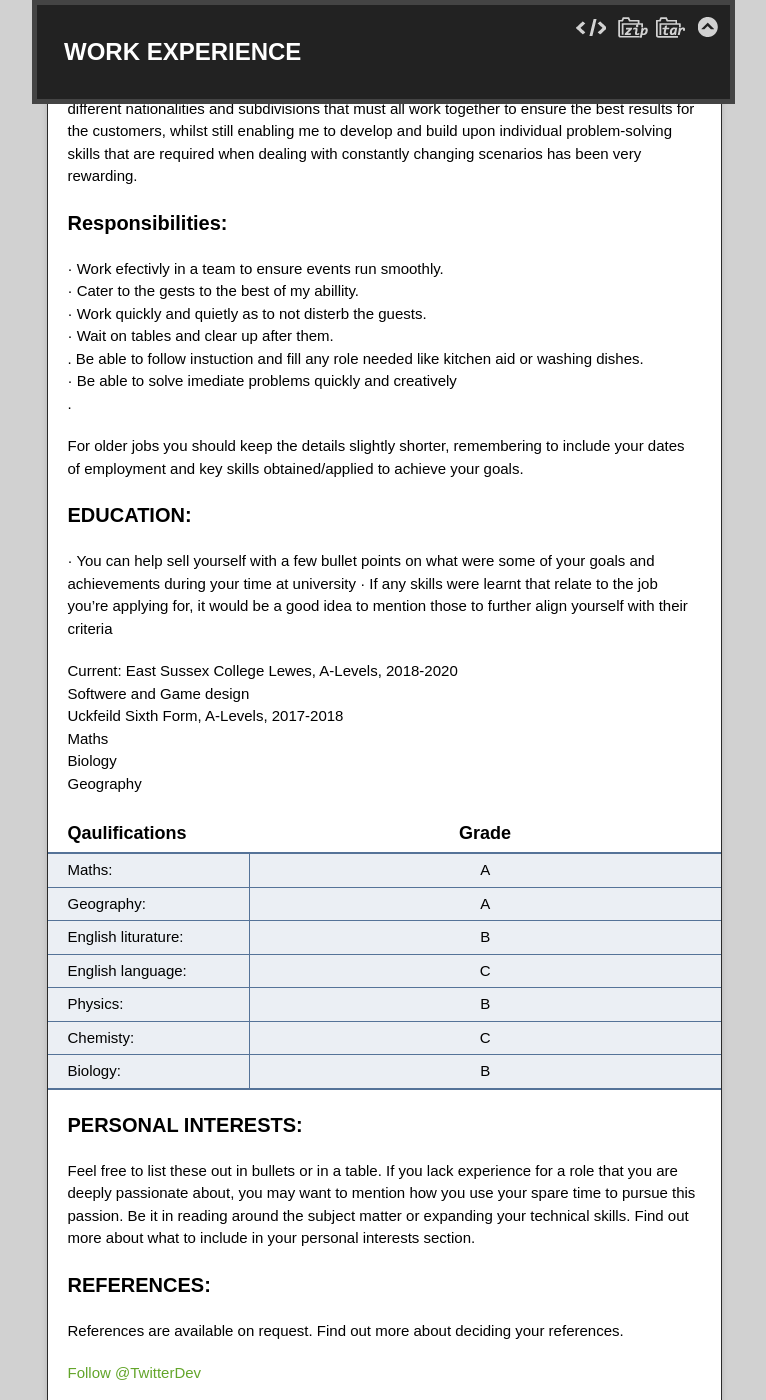
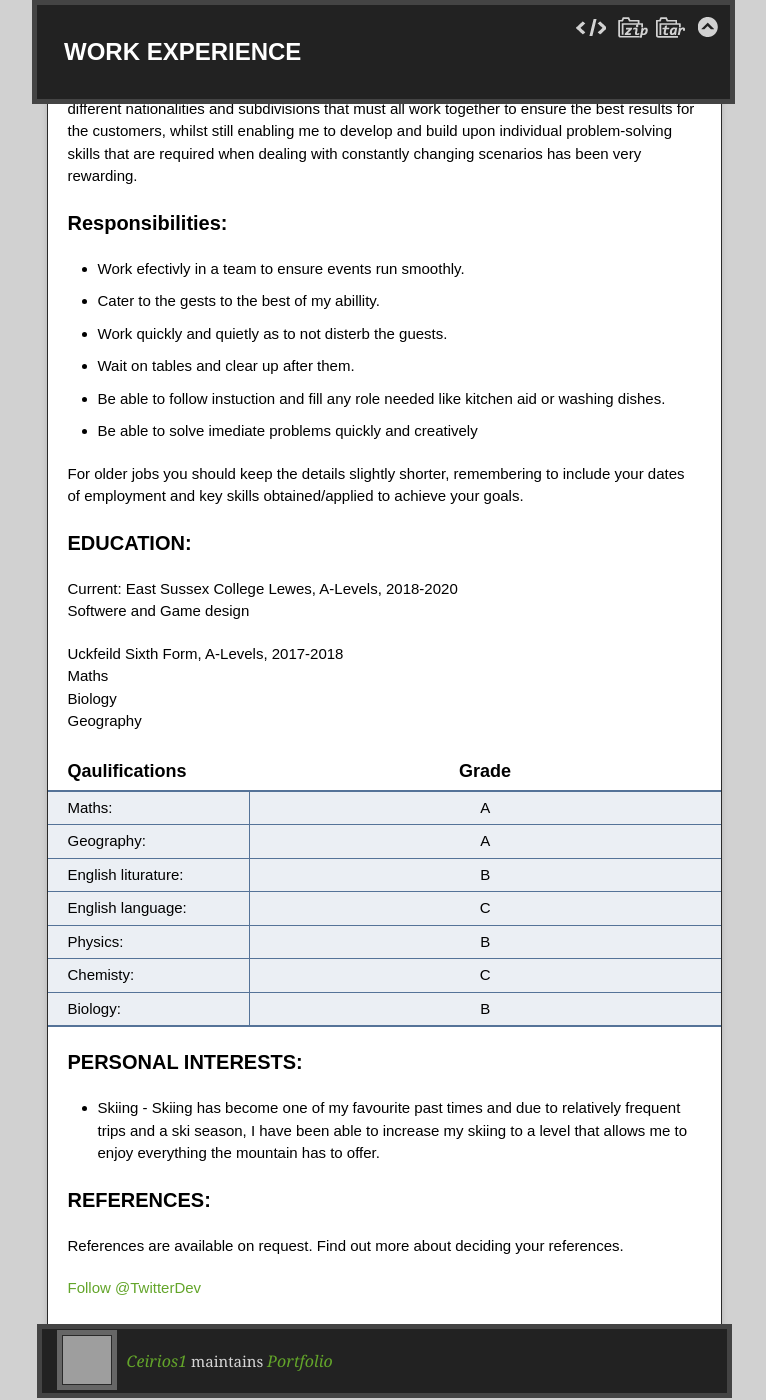
Before and after one commit to Ceirios1/Portfolio, a Jekyll site: the page built from cv.md, in a window 1280 px wide and 1400 px high, scrolled down 1156 px. Shown: the whole window, without its empty margins (256-1022 px from the left). Built offline with Jekyll 4.4.1, drawn with Linux system fonts in a browser that asks for light colours; our own code applies the rules of GitHub Pages for plain Markdown files; comment, search, counter and statistics services are not loaded; the repository's description, which GitHub fills in, is left out; grey boxes are pictures that could not be loaded.

Commit message:
Update cv.md

```diff
--- a/cv.md
+++ b/cv.md
@@ -28,13 +28,13 @@ The aim is to highlight your professional attributes and goals, summarising why
 
 ### Responsibilities:
 
-·         Work efectivly in a team to ensure events run smoothly.  <br/>
-·         Cater to the gests to the best of my abillity.  <br/>
-·         Work quickly and quietly as to not disterb the guests. <br/>
-·         Wait on tables and clear up after them. <br/>
-.         Be able to follow instuction and fill any role needed like kitchen aid or washing dishes. <br/>
-·         Be able to solve imediate problems quickly and creatively <br/>
-.
+-         Work efectivly in a team to ensure events run smoothly.  <br/>
+-         Cater to the gests to the best of my abillity.  <br/>
+-         Work quickly and quietly as to not disterb the guests. <br/>
+-         Wait on tables and clear up after them. <br/>
+-         Be able to follow instuction and fill any role needed like kitchen aid or washing dishes. <br/>
+-         Be able to solve imediate problems quickly and creatively <br/>
+
 
 
 For older jobs you should keep the details slightly shorter, remembering to include your dates of employment and key skills obtained/applied to achieve your goals.
@@ -42,11 +42,9 @@ For older jobs you should keep the details slightly shorter, remembering to incl
 
 ### EDUCATION:
 
-·         You can help sell yourself with a few bullet points on what were some of your goals and achievements during your time at university
-·         If any skills were learnt that relate to the job you’re applying for, it would be a good idea to mention those to further align yourself with their criteria
-
 Current: East Sussex College Lewes, A-Levels, 2018-2020 <br/>
 Softwere and Game design <br/>
+
 Uckfeild Sixth Form, A-Levels, 2017-2018  <br/>
 Maths <br/>
 Biology <br/>
@@ -64,8 +62,7 @@ Geography <br/>
 
 
 ### PERSONAL INTERESTS:
-Feel free to list these out in bullets or in a table. If you lack experience for a role that you are deeply passionate about, you may want to mention how you use your spare time to pursue this passion. Be it in reading around the subject matter or expanding your technical skills. Find out more about what to include in your personal interests section.
-
+- Skiing - Skiing has become one of my favourite past times and due to relatively frequent trips and a ski season, I have been able to increase my skiing to a level that allows me to enjoy everything the mountain has to offer.
 
 ### REFERENCES:
 
```
